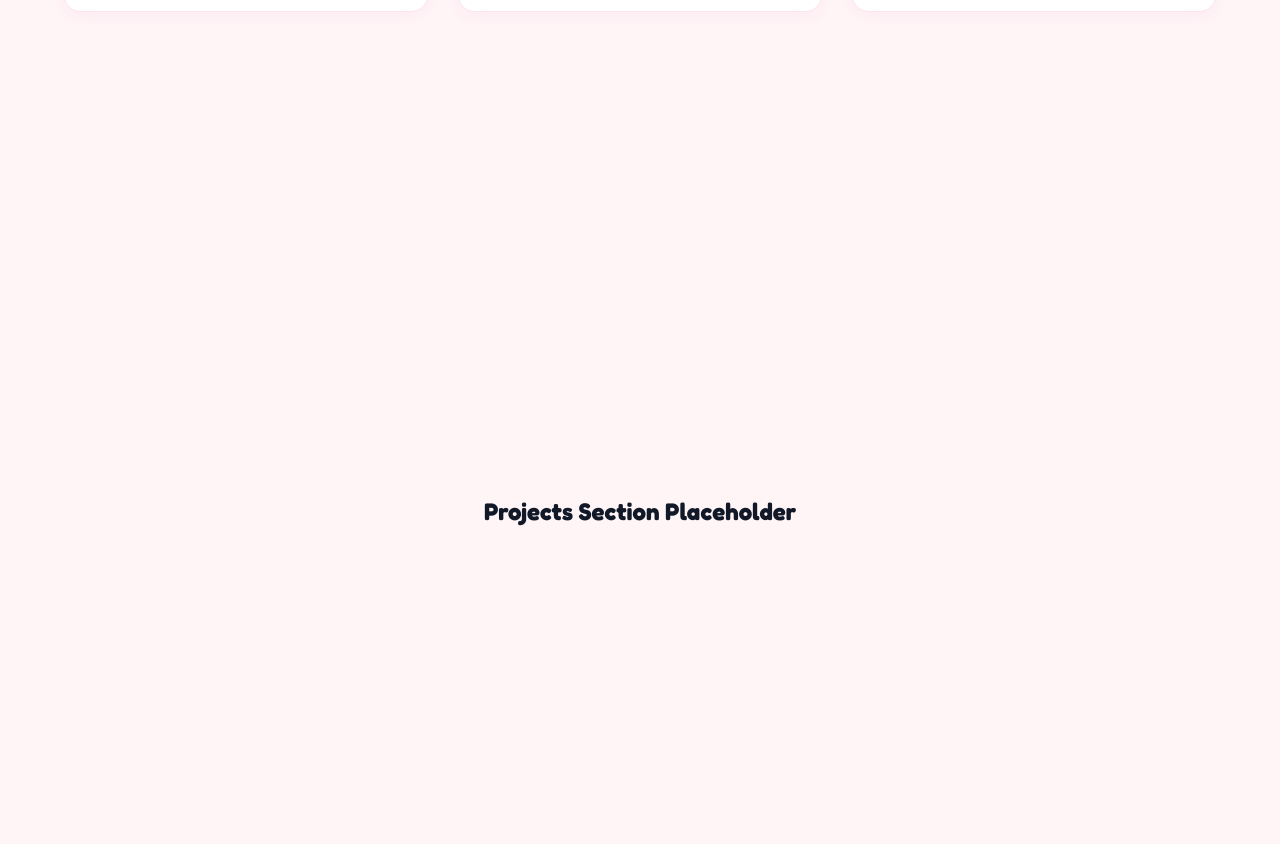
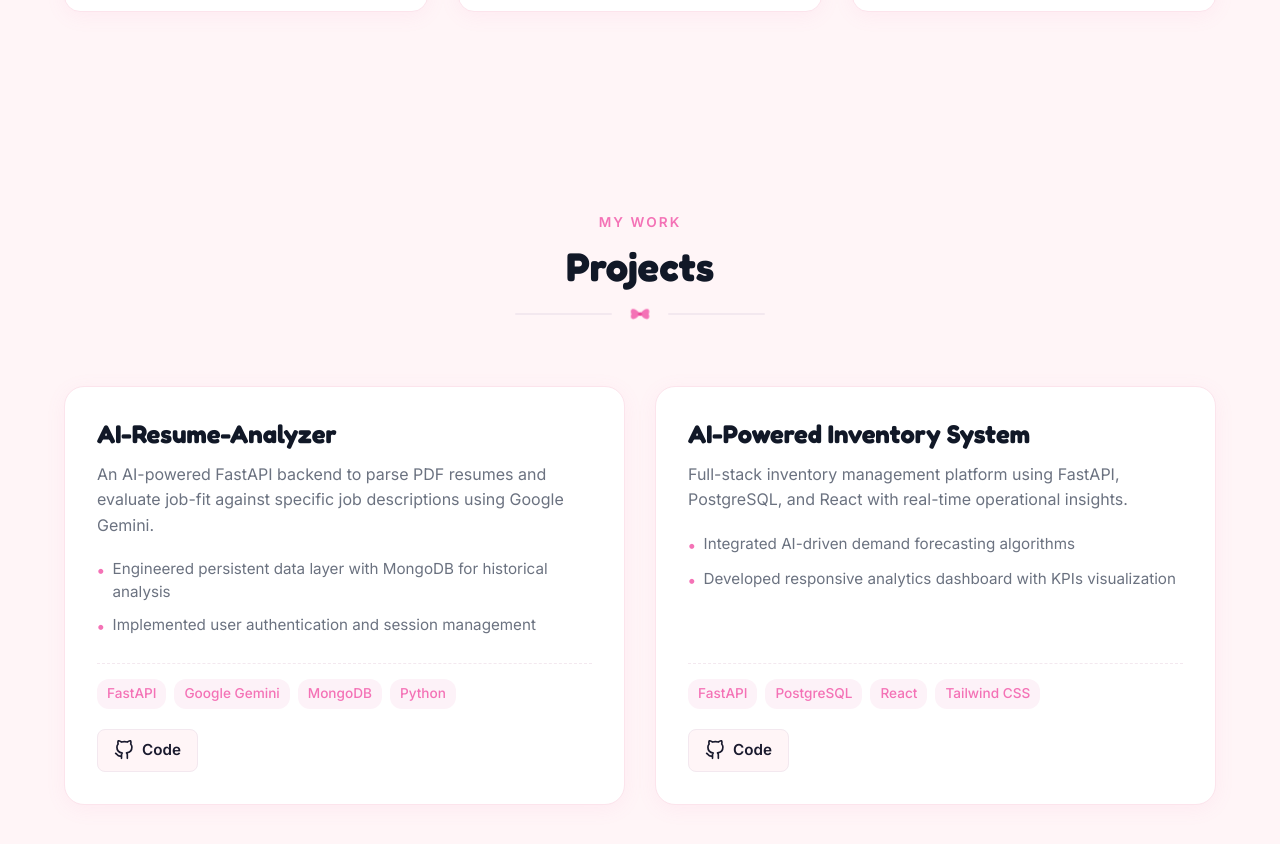
Before and after one commit to mohidabdullah52/MadamPortfolio, a React (Vite) app: page / in a window 1280 px wide. Shown: the part 2411-3255 px from the top of the page. Built offline with nearby package versions, Linux system fonts and the light colour scheme.

Commit message:
Step 10: Implement Projects Section

```diff
--- a/src/App.jsx
+++ b/src/App.jsx
@@ -4,6 +4,7 @@ import Navbar from './components/Navbar';
 import Hero from './components/Hero';
 import About from './components/About';
 import Skills from './components/Skills';
+import Projects from './components/Projects';
 import ScrollToTop from './components/ScrollToTop';
 
 function App() {
@@ -22,9 +23,8 @@ function App() {
           {/* Skills Section */}
           <Skills />
 
-          <section id="projects" style={{ minHeight: '100vh', display: 'flex', alignItems: 'center', justifyContent: 'center' }}>
-            <h2>Projects Section Placeholder</h2>
-          </section>
+          {/* Projects Section */}
+          <Projects />
 
           <section id="experience" style={{ minHeight: '100vh', display: 'flex', alignItems: 'center', justifyContent: 'center' }}>
             <h2>Experience Section Placeholder</h2>
--- /dev/null
+++ b/src/components/Projects.css
@@ -0,0 +1,141 @@
+.projects {
+  background-color: var(--color-bg-main);
+  position: relative;
+  overflow: hidden;
+  transition: background-color var(--theme-transition);
+}
+
+.projects__list {
+  display: grid;
+  grid-template-columns: repeat(2, 1fr);
+  gap: 30px;
+  margin-top: 20px;
+}
+
+@media (max-width: 900px) {
+  .projects__list {
+    grid-template-columns: 1fr;
+    gap: 24px;
+  }
+}
+
+.project-card {
+  background: var(--color-bg-card);
+  border: 1px solid var(--color-border-card);
+  border-radius: 20px;
+  padding: 32px;
+  box-shadow: var(--shadow-card);
+  transition: all 0.4s cubic-bezier(0.25, 0.8, 0.25, 1);
+  display: flex;
+  flex-direction: column;
+  height: 100%;
+}
+
+.project-card__content {
+  display: flex;
+  flex-direction: column;
+  height: 100%;
+}
+
+.project-card__title {
+  font-size: 1.6rem;
+  font-family: var(--font-heading);
+  color: var(--color-text-heading);
+  margin-bottom: 12px;
+}
+
+.project-card__description {
+  font-size: 1rem;
+  color: var(--color-text-secondary);
+  line-height: 1.6;
+  margin-bottom: 20px;
+}
+
+.project-card__bullets {
+  margin-bottom: 24px;
+  display: flex;
+  flex-direction: column;
+  gap: 10px;
+  flex-grow: 1; /* Pushes footer to the bottom of the card */
+}
+
+.project-card__bullet {
+  display: flex;
+  align-items: flex-start;
+  gap: 8px;
+}
+
+.project-card__bullet-dot {
+  color: var(--color-primary);
+  font-weight: bold;
+}
+
+.project-card__bullet-text {
+  font-size: 0.95rem;
+  color: var(--color-text-secondary);
+  line-height: 1.5;
+}
+
+.project-card__footer {
+  margin-top: auto;
+  display: flex;
+  flex-direction: column;
+  gap: 20px;
+  padding-top: 15px;
+  border-top: 1px dashed var(--color-border);
+}
+
+.project-card__tech {
+  display: flex;
+  flex-wrap: wrap;
+  gap: 8px;
+}
+
+.project-card__tech-tag {
+  background-color: var(--color-primary-ultra-light);
+  color: var(--color-primary);
+  border-radius: 12px;
+  padding: 4px 10px;
+  font-size: 0.85rem;
+  font-weight: 500;
+  font-family: var(--font-body);
+}
+
+.project-card__links {
+  display: flex;
+  gap: 12px;
+}
+
+.project-card__link {
+  display: inline-flex;
+  align-items: center;
+  gap: 8px;
+  font-size: 0.95rem;
+  font-weight: 600;
+  padding: 8px 16px;
+  border-radius: 8px;
+  border: 1px solid var(--color-border);
+  transition: all var(--theme-transition);
+}
+
+.project-card__link--github {
+  background: var(--color-bg-main);
+  color: var(--color-text-primary);
+}
+
+.project-card__link--github:hover {
+  background: var(--color-primary-ultra-light);
+  border-color: var(--color-primary);
+  color: var(--color-primary);
+}
+
+.project-card__link--live {
+  background: var(--color-btn-primary-bg);
+  color: var(--color-btn-primary-text);
+  border-color: var(--color-btn-primary-bg);
+}
+
+.project-card__link--live:hover {
+  background: var(--color-primary-hover);
+  border-color: var(--color-primary-hover);
+}
--- /dev/null
+++ b/src/components/Projects.jsx
@@ -0,0 +1,122 @@
+import React from 'react';
+import { motion } from 'framer-motion';
+import { projectsData } from '../data/portfolioData';
+import { useScrollAnimation } from '../hooks/useScrollAnimation';
+import SectionHeading from './SectionHeading';
+import { FiGithub, FiExternalLink } from 'react-icons/fi';
+import './Projects.css';
+
+const Projects = () => {
+  const { ref, isInView } = useScrollAnimation(0.15);
+
+  const containerVariants = {
+    hidden: { opacity: 0 },
+    visible: {
+      opacity: 1,
+      transition: {
+        staggerChildren: 0.2,
+        delayChildren: 0.1
+      }
+    }
+  };
+
+  const cardVariants = {
+    hidden: (direction) => ({
+      opacity: 0,
+      x: direction,
+      y: 20
+    }),
+    visible: {
+      opacity: 1,
+      x: 0,
+      y: 0,
+      transition: { duration: 0.8, ease: "easeOut" }
+    }
+  };
+
+  return (
+    <section className="projects" id="projects">
+      <div className="container">
+        <SectionHeading subtitle="my work" title="Projects" />
+
+        <motion.div
+          className="projects__list"
+          ref={ref}
+          variants={containerVariants}
+          initial="hidden"
+          animate={isInView ? "visible" : "hidden"}
+        >
+          {projectsData.map((project, index) => {
+            // Alternate entrance directions: even index from left (-60px), odd index from right (60px)
+            const direction = index % 2 === 0 ? -60 : 60;
+
+            return (
+              <motion.div
+                key={index}
+                className="project-card"
+                variants={cardVariants}
+                custom={direction}
+                whileHover={{ y: -8, boxShadow: 'var(--shadow-card-hover)', borderColor: 'var(--color-primary)' }}
+              >
+                <div className="project-card__content">
+                  <h3 className="project-card__title">{project.title}</h3>
+                  <p className="project-card__description">{project.description}</p>
+
+                  {project.bullets && (
+                    <ul className="project-card__bullets">
+                      {project.bullets.map((bullet, bulletIdx) => (
+                        <li key={bulletIdx} className="project-card__bullet">
+                          <span className="project-card__bullet-dot">•</span>
+                          <span className="project-card__bullet-text">{bullet}</span>
+                        </li>
+                      ))}
+                    </ul>
+                  )}
+
+                  <div className="project-card__footer">
+                    <div className="project-card__tech">
+                      {project.tech.map((techItem, techIdx) => (
+                        <span key={techIdx} className="project-card__tech-tag">
+                          {techItem}
+                        </span>
+                      ))}
+                    </div>
+
+                    <div className="project-card__links">
+                      {project.github && (
+                        <a
+                          href={project.github}
+                          target="_blank"
+                          rel="noopener noreferrer"
+                          className="project-card__link project-card__link--github"
+                          aria-label={`View ${project.title} on GitHub`}
+                        >
+                          <FiGithub size={20} />
+                          <span>Code</span>
+                        </a>
+                      )}
+                      {project.live && (
+                        <a
+                          href={project.live}
+                          target="_blank"
+                          rel="noopener noreferrer"
+                          className="project-card__link project-card__link--live"
+                          aria-label={`View ${project.title} live demo`}
+                        >
+                          <FiExternalLink size={20} />
+                          <span>Live</span>
+                        </a>
+                      )}
+                    </div>
+                  </div>
+                </div>
+              </motion.div>
+            );
+          })}
+        </motion.div>
+      </div>
+    </section>
+  );
+};
+
+export default Projects;
```
